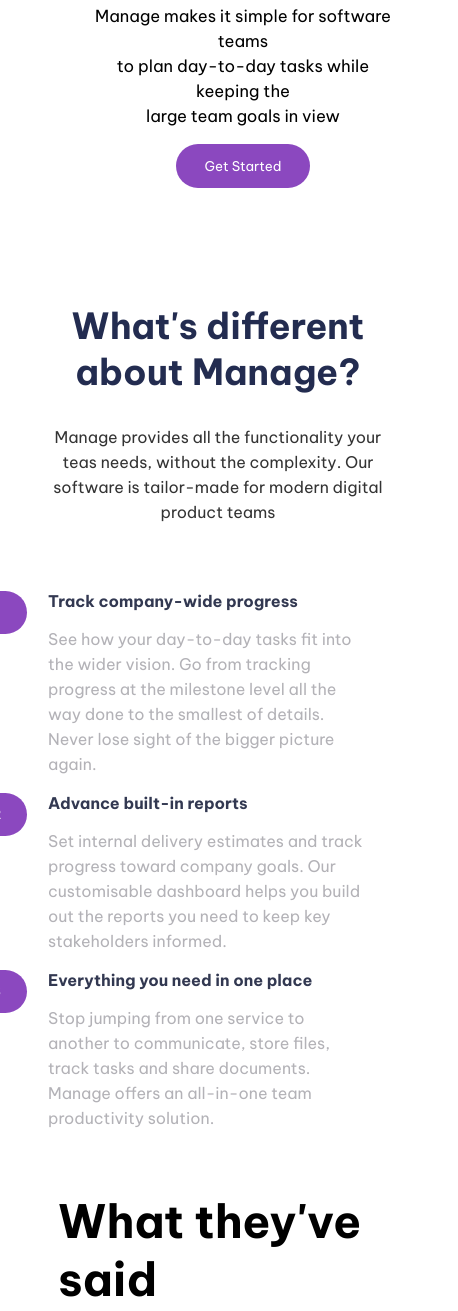
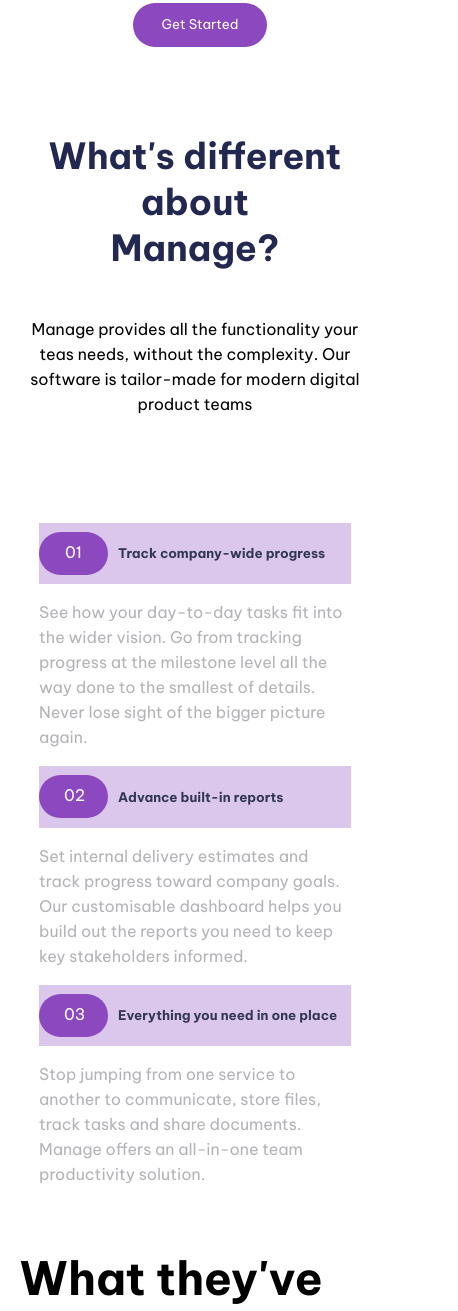
Before and after one commit to marcoestradavillar/trabajos, a plain HTML site: page Marco_Estrada/Examen Practico Final - FE1/index.html in a window 390 px wide. Shown: the part 1219-2530 px from the top of the page, 458 px wide, since content can reach past the window. Drawn offline with Linux system fonts and the light colour scheme; a web font is replaced by a local one.

Commit message:
subo parte 5

```diff
--- a/Marco_Estrada/Examen Practico Final - FE1/css/styles.css
+++ b/Marco_Estrada/Examen Practico Final - FE1/css/styles.css
@@ -10,6 +10,12 @@
 html{
     font-size: 16px;
 }
+
+body{
+
+    margin: 0;
+    padding: 0;
+   }
 
 p{
 
@@ -64,7 +70,7 @@ header nav a:hover{
     display: flex;
     justify-content: space-around;
     flex-wrap: wrap;
-    margin-top: 30px;
+    margin-top: 15vh;
     width: 100vw;
     max-width: 1440px;
 
@@ -74,12 +80,12 @@ header nav a:hover{
 h1{
         font-size: 3.625rem;
         color: rgba(35, 44, 80, 1);
-        margin-left: 30px;
+        margin-left: 50px;
 }
 
 .section1 p{
     font-size: 1.035rem;
-    margin-left: 30px;
+    margin-left: 50px;
 }
 
 
@@ -91,13 +97,14 @@ h1{
     color: rgb(255, 255, 255);
     border: none;
     cursor: pointer;
-    margin-left: 30px;
+    margin-left: 50px;
 
 }
 
 .section1 img{
 
-    margin-right: 30px;
+    margin-right: 40px;
+    width: 35%;
 }
 
 .section1 button:hover{
@@ -105,76 +112,91 @@ h1{
     color: rgba(255, 255, 255, 1)
 }
 
+.section2{
 
-
-.section2{
     display: flex;
     justify-content: space-around;
-    margin-top: 10vh;
+    flex-wrap: wrap;
     width: 100vw;
+    margin-top: 15vh;
+}
+
+.section2 .whats{
+
+    display: flex;
+    align-items: flex-start;
+    flex-direction: column;
+    justify-content: flex-start;
+}
+
+.section2 h2{
+
+    font-size: 2.25rem;
+    color: rgba(35, 40, 81, 1);
+}
+
+.whats p{
+
+    color: rgba(0, 0, 0, 1)
+}
+
+.section2 h5{
+
+    color: rgba(50, 56, 81, 1);
+}
+
+.section2 .caja p{
+
+    color: rgba(179, 178, 183, 1);
+}
+
+.parrafos{
+
+    display: flex;
+    align-items: flex-end;
+    flex-direction: column;
+    text-align: left;
+
     max-width: 1440px;
+    margin-right: 30px;
+
+}
+.parrafos p{
+    margin-left: 70px;
+    width: 32vw;
 
 }
 
-h2{
-    font-size: 2.25rem;
-    color: rgba(35, 44, 80, 1);
+.parrafos br{
+    display: none;
+}
+.parrafos h5{
+
+    display: inline-block;
+
 }
 
-.p1{
-    color: rgba(0, 0, 0, 0.8);
+.parrafos span{
+
+    border-radius: 30px;
+    background-color: #8B48BF;
+    padding: 10px 25px;
+    margin-right: 10px;
+    color: white;
     font-size: 1em;
-}
-
-.li1{
-    display: flex;
-    position: relative;
-}
-
-.li2{
-    display: flex;
-    position: relative;
-}
-
-.li3{
-    display: flex;
-    position: relative;
-}
-
-ol button{
-    background-color: #8B48BF;
-    border-radius: 50px;
-    width: 69px;
-    height: 43px;
-    color: rgb(255, 255, 255);
-    border: none;
-    position: absolute;
-    left: -90px;
-
-
-
-}
-.section2 li{
-    color: rgba(50, 56, 81, 1);
-    font-weight: bold;
 
 
 }
 
-.section2 ol{
-    list-style-type: none;
 
-}
 
-.section2 div ol p{
-    color: rgba(179, 178, 183, 1);
-}
+
 
 .section3{
     width: 90vw;
     margin-left: 50px;
     max-width: 1440px;
-
+    margin-top: 15vh;
 
 
 }
@@ -385,10 +407,16 @@ footer i{
 
 @media (max-width: 480px){
 
+   body{
 
+    margin: 0;
+    padding: 0;
+   }
 
     header .barra{
         display: unset;
+        cursor: pointer;
+
     }
 
     header button{
@@ -407,8 +435,9 @@ footer i{
         width: 100vw;
         padding-left: 25px;
         padding-right: 25px;
-        margin-left: 30px;
+        margin: auto;
         height: 15vh;
+
 
     }
 
@@ -418,61 +447,89 @@ footer i{
         height: 41.25px;
     }
 
-
+    main{
+        margin-top: -200px;
+    }
     .section1 img{
 
         order: -1 ;
         width: 100%;
         margin: 0%;
-        margin-left: 50px;
-        margin-top: 90px;
-        width: 100%;
+        margin-top: 80px;
+        width: 90%;
     }
 
 
     .section1 .bring{
 
         text-align: center;
-        margin-left: 50px;
+        padding-right: 40px;
         margin-top: 80px;
 
     }
 
-    ol button{
-        display: ;
-    }
+    .section1 p{
 
-    .section2 .whats{
-
-        margin-left: 30px;
-        text-align: center;
-    }
-
-    ol{
-        margin-right: 30px;
-    }
-
-    .section2{
-        flex-wrap: wrap;
-    }
-
-    ol{
-        margin-top: 50px;
-
+        padding: 20px;
     }
 
 
 
-    .section2 br{
+    .section1 .bring br{
 
-        display: none;
+        display: none
     }
+
+
+
+    .section2{
+
+        justify-content: center;
+        align-items: center;
+        width: 100vw;
+
+
+        }
+
+        .section2 .whats{
+
+            text-align: center;
+            margin-top: -70px;
+            align-items: center;
+        }
+
+        .parrafos p{
+            margin-left: 0px;
+            width: 80vw;
+
+        }
+
+        .parrafos{
+
+            margin: 0%;
+            margin-top: 90px;
+        }
+        .section2 .prueba{
+
+            display: flex;
+            background-color: rgba(139, 72, 191, 0.3);
+            justify-content: flex-start;
+        }
+
+        .section2 .prueba span{
+           width: 69px;
+           height: 43px;
+           margin-top: 9px;
+           text-align: center;
+        }
+
+
 
 
     footer{
         width: 100vw;
         flex-direction: column;
-        height: 85vh;
+        height: 50vh;
         align-items: center;
         justify-content: center;
 
@@ -532,15 +589,15 @@ footer i{
     }
 
 
+    .section3{
 
+        margin: auto;
+    }
 
+    .section4{
 
-
-
-
-
-
-
+        margin: auto;
+    }
 
 
 
--- a/Marco_Estrada/Examen Practico Final - FE1/index.html
+++ b/Marco_Estrada/Examen Practico Final - FE1/index.html
@@ -41,26 +41,30 @@
                 <p class="p1">Manage provides all the functionality your <br> teas needs, without the complexity. Our <br> software is tailor-made for modern digital <br> product teams</p>
             </div>
 
-            <div>
-                    <ol>
-                        <div class="li1">
-                            <button type="button">01</button>
-                            <li>Track company-wide progress</li>
-                        </div>
-                                <p>See how your day-to-day tasks fit into the wider vision. <br> Go from tracking progress at the milestone level all the <br> way done to the smallest of details. Never lose sight of <br> the bigger picture again.<p>
-                        <div class="li2">
-                            <button type="button">02</button>
-                            <li>Advance built-in reports</li>
-                        </div>
-                             <p>Set internal delivery estimates and track progress toward <br> company goals. Our customisable dashboard helps you <br> build out the reports you need to keep key stakeholders <br> informed.</p>
-                        <div class="li3">
-                            <button type="button">03</button>
-                            <li>Everything you need in one place</li>
-                        </div>
-                            <p>Stop jumping from one service to another to <br> communicate, store files, track tasks and share <br> documents. Manage offers an all-in-one team <br> productivity solution.</p>
-                    </ol>
+            <div class="parrafos">
+
+                <div class="caja">
+
+                        <div class="prueba"><span>01</span><h5>Track company-wide progress</h5></div>
+                        <p>See how your day-to-day tasks fit into the wider vision. <br> Go from tracking progress at the milestone level all the <br> way done to the smallest of details. Never lose sight of <br> the bigger picture again.
+                        </p>
+                </div>
+
+                <div class="caja">
+
+                    <div class="prueba"><span>02</span><h5>Advance built-in reports</h5></div>
+                     <p>Set internal delivery estimates and track progress toward <br> company goals. Our customisable dashboard helps you <br> build out the reports you need to keep key stakeholders <br> informed.</p>
+                </div>
+
+                <div class="caja">
+
+                    <div class="prueba"><span>03</span><h5>Everything you need in one place</h5></div>
+
+                    <p>Stop jumping from one service to another to <br> communicate, store files, track tasks and share <br> documents. Manage offers an all-in-one team <br> productivity solution.</p>
+                </div>
 
             </div>
+
         </section>
         <section class="section3">
             <div class="titulo3">
```
